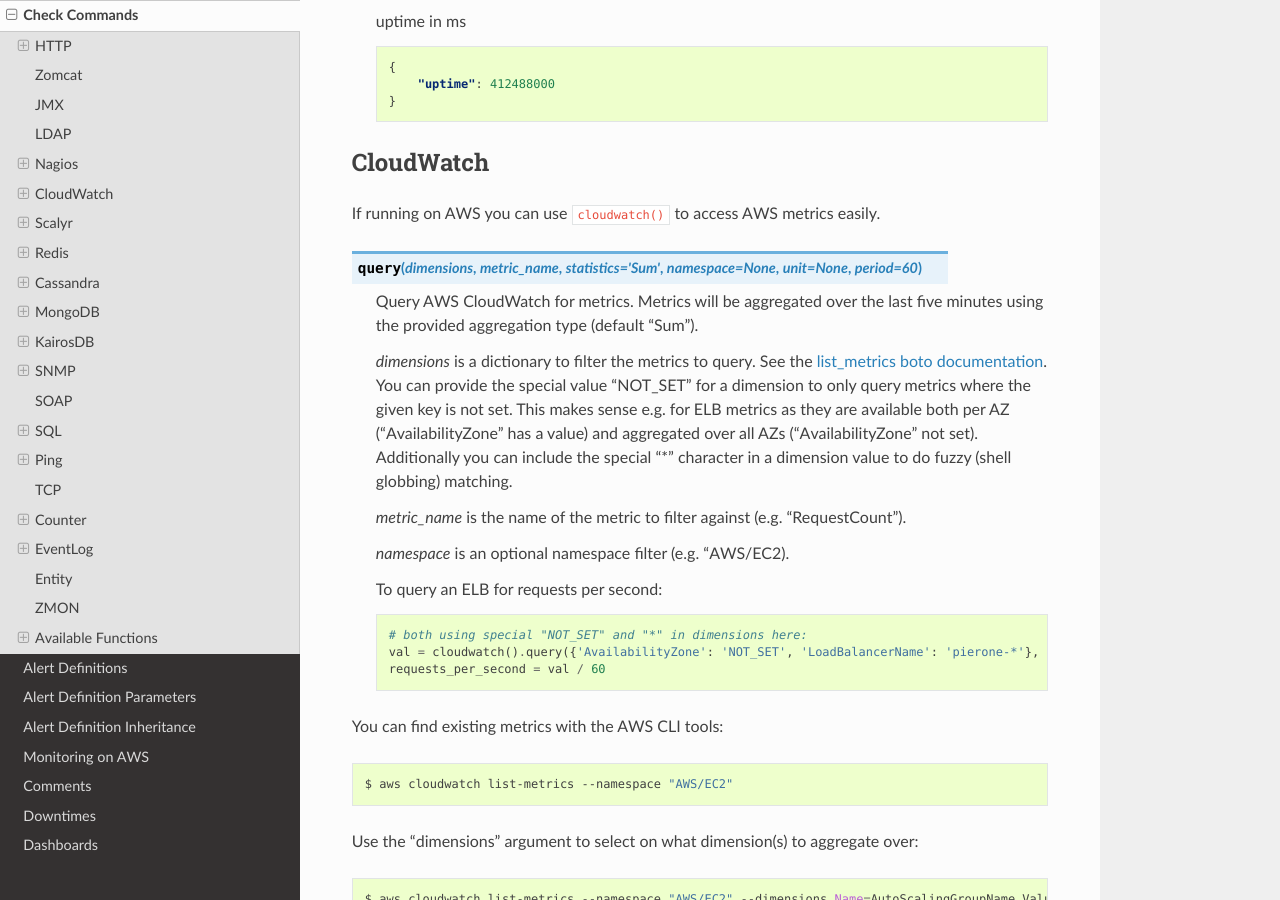
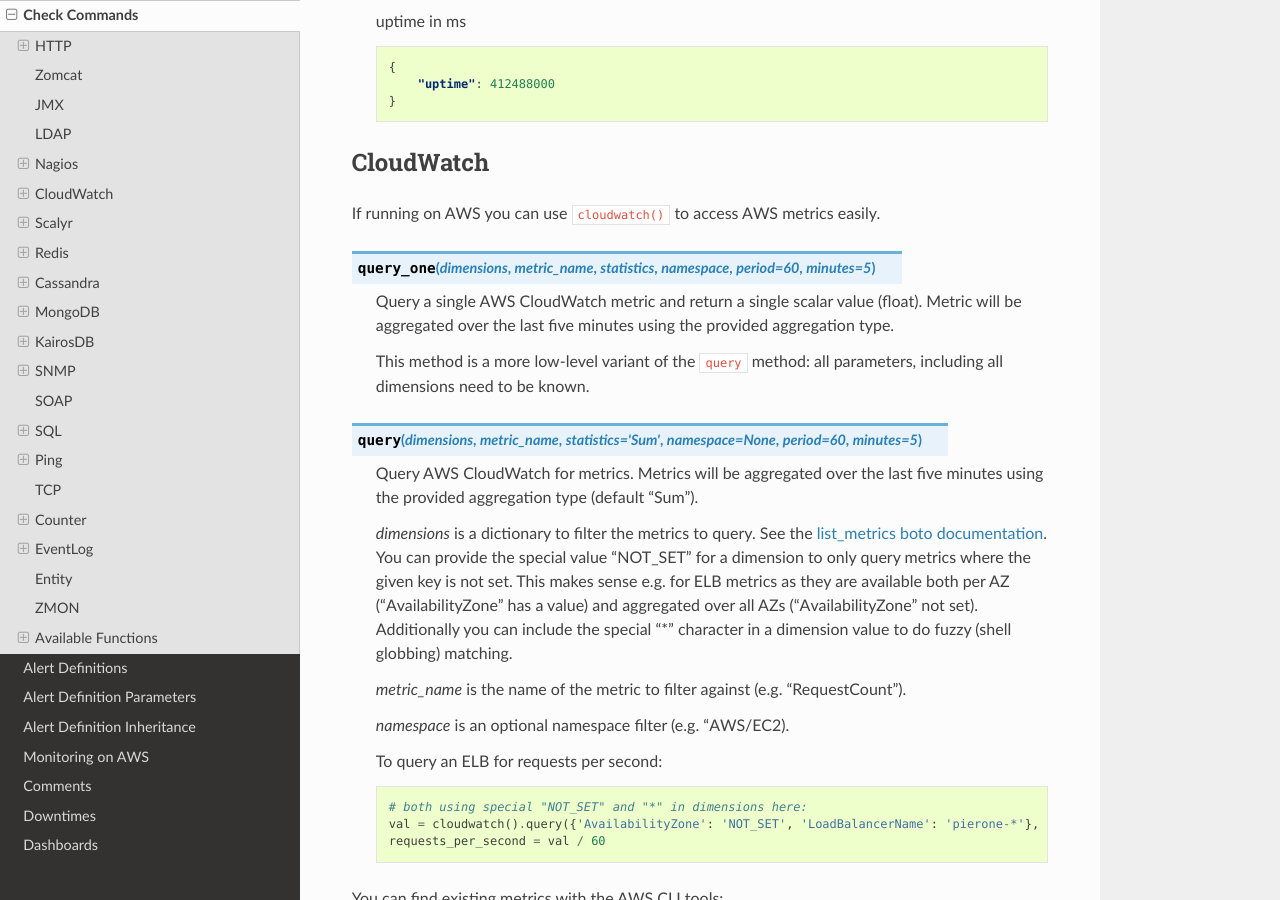
Before and after one commit to zalando-zmon/zmon-docs, a Sphinx documentation site: the page built from docs/user/check-commands.rst, in a window 1280 px wide and 900 px high, scrolled down 15339 px. Built offline with Sphinx 7.4.7 and the Read the Docs theme 2.0.0, drawn with Linux system fonts in a browser that asks for light colours.

Commit message:
mention CloudWatch query_one

```diff
--- a/docs/user/check-commands.rst
+++ b/docs/user/check-commands.rst
@@ -816,7 +816,15 @@
 
 If running on AWS you can use ``cloudwatch()`` to access AWS metrics easily.
 
-.. py:method:: query(dimensions, metric_name, statistics='Sum', namespace=None, unit=None, period=60)
+.. py:method:: query_one(dimensions, metric_name, statistics, namespace, period=60, minutes=5)
+
+  Query a single AWS CloudWatch metric and return a single scalar value (float).
+  Metric will be aggregated over the last five minutes using the provided aggregation type.
+
+  This method is a more low-level variant of the ``query`` method: all parameters, including all dimensions need to be known.
+
+
+.. py:method:: query(dimensions, metric_name, statistics='Sum', namespace=None, period=60, minutes=5)
 
   Query AWS CloudWatch for metrics. Metrics will be aggregated over the last five minutes using the provided aggregation type (default "Sum").
 
```
